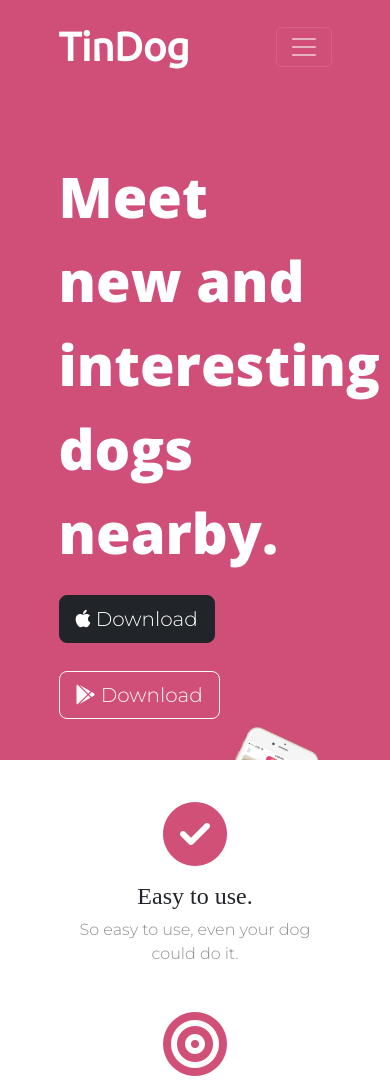
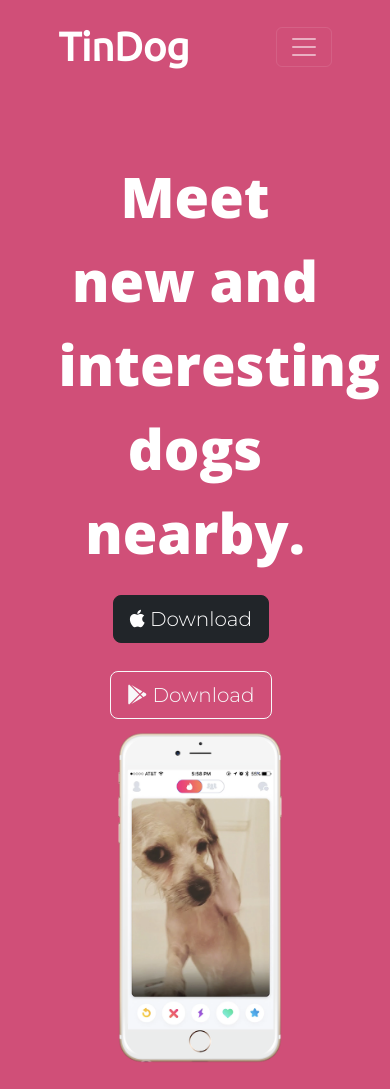
Before and after one commit to Marierlinh/TinDog, a plain HTML site: page TinDog-Start-master/index.html in a window 390 px wide. Shown: the top 1089 px of the page. Drawn offline with nearby package versions, Linux system fonts and the light colour scheme.

Commit message:
media query breakpoints

```diff
--- a/TinDog-Start-master/css/styles.css
+++ b/TinDog-Start-master/css/styles.css
@@ -107,9 +107,6 @@ p {
     margin: 15px;
 }
 
-.testimonial-txt {
-
-}
 
 #press {
     background-color: rgba(188, 1, 60, 0.689);
@@ -132,3 +129,16 @@ p {
 .pricing-col {
     padding: 3% 2%;
 }
+
+@media (max-width: 1028px) {
+    #title{
+        text-align: center;
+      }
+
+      .title-image{
+        position: relative;
+        transform: rotate(0deg);
+        width: 60%;
+        left: 5px;
+      }
+}
--- a/TinDog-Start-master/index.html
+++ b/TinDog-Start-master/index.html
@@ -1,9 +1,10 @@
 <!DOCTYPE html>
 <html lang="fr">
-
   <head>
-    <meta charset="utf-8">
-    <title>TinDog</title>
+    <meta charset="UTF-8">
+    <meta http-equiv="X-UA-Compatible" content="IE=edge">
+    <meta name="viewport" content="width=device-width, initial-scale=1.0">
+    <title>tinDog</title>
 
     <!--Google Fonts-->
     <link href="https://fonts.googleapis.com/css2?family=Montserrat:wght@300;900&family=Open+Sans:wght@800&family=Ubuntu&display=swap" rel="stylesheet">
```
Also changed, not shown: 1 other file.
